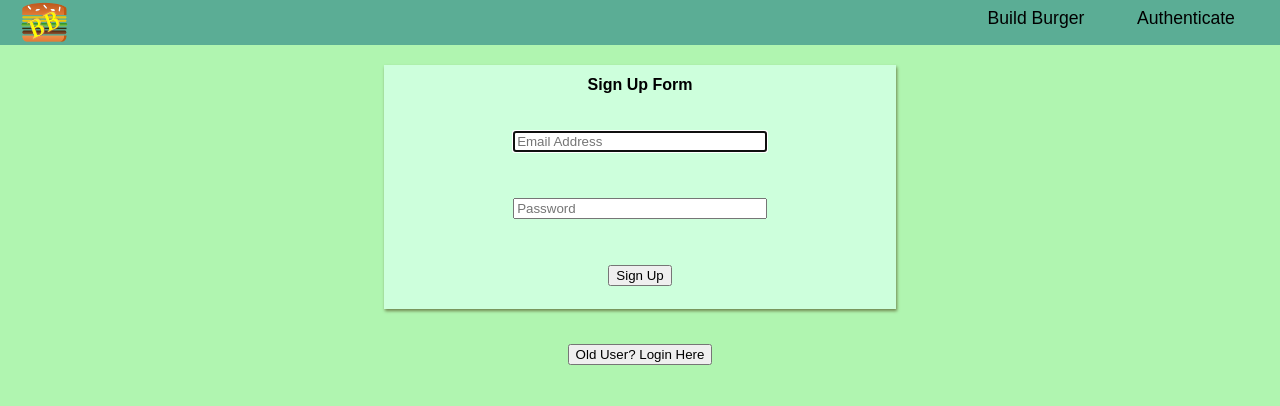
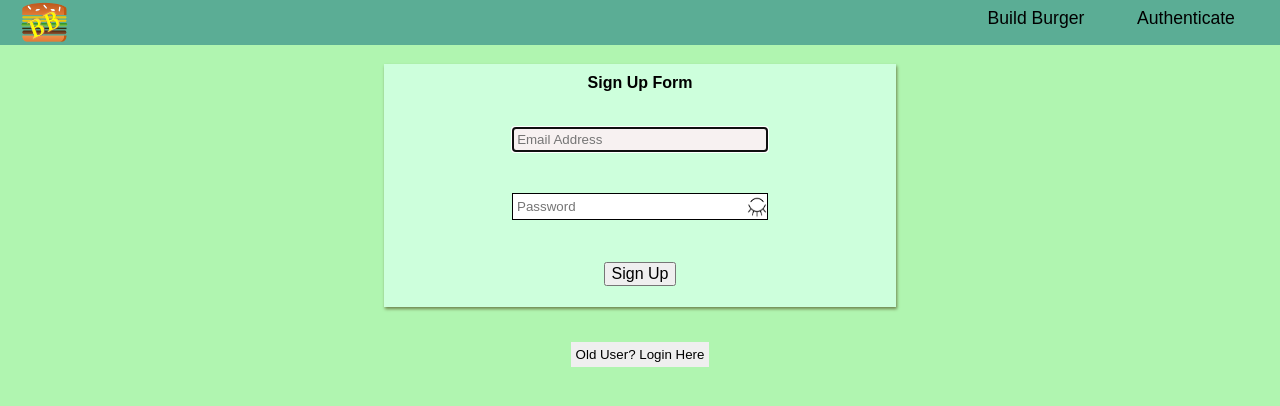
Before and after one commit to JaiSinghal02/Burger-App, a React (Create React App) app: page /auth in a window 1280 px wide. Shown: the top 406 px of the page. Built offline with nearby package versions, Linux system fonts and the light colour scheme; a web font is replaced by a local one.

Commit message:
Added UI Functionality to Authenticate Page

```diff
--- a/src/containers/Auth/Auth.css
+++ b/src/containers/Auth/Auth.css
@@ -33,9 +33,28 @@
 }
 .Auth-Form input{
     width:60%;
+    padding:4px;
+    border: 1.6px solid black;
+}
+.Auth-Form input:focus{
+    background-color: rgb(247, 241, 241);
+}
+.Auth-Form button{
+    font-size:16px;
+}
+.Auth-Form button:hover{
+    cursor:pointer;
 }
 .Auth-Form-Switch-Btn{
     margin-top: 35px;
+    padding:5px;
+    outline: none;
+    border:none;
+
+}
+.Auth-Form-Switch-Btn:hover{
+    cursor: pointer;
+    transform: scale(1.2);
 
 }
 
@@ -72,6 +91,38 @@
         transform: translateY(0);
     }
 }
+.Password-Block{
+    display: flex;
+    width:calc(62% + 2px);
+}
+.Toggle-Password-Img{
+    width: 22px;
+    height: 25px;
+    background-color: rgb(255, 255, 255);
+    border: 1.6px solid black;
+    border-left: none;
+}
+.Toggle-Password-Img:hover{
+    cursor: pointer;
+}
+
+.Toggle-Password-Img img{
+    width:100%;
+    height: 100%;
+}
+
+.Password-Block input{
+    width:95%;
+    border-right: none;
+    outline: none;
+}
+.Password-Block input:focus{
+    outline: none;
+    border:2px solid black;
+    border-right: none;
+    background-color: rgb(247, 241, 241);
+}
+
 
 @media only screen and (max-width:620px){
     .Auth-Form-Div{
@@ -80,4 +131,10 @@
     .Auth-Form input{
         width:75%;
     }
+    .Password-Block{
+        width:79%;
+    }
+    .Password-Block input{
+        width:100%
+    }
 }
--- a/src/containers/Auth/Auth.js
+++ b/src/containers/Auth/Auth.js
@@ -1,6 +1,8 @@
 import React , { Component } from 'react';
 import Spinner from '../../compnents/UI/Spinner/Spinner'
 import BackDrop from '../../compnents/UI/Backdrop/BackDrop'
+import openEye from '../../assets/images/open-eye.png'
+import closedEye from '../../assets/images/closed-eye.png'
 import axios from 'axios'
 import {connect} from 'react-redux';
 import * as actionTypes from '../../store/actions/action'
@@ -15,7 +17,8 @@ class Auth extends Component{
             showSpinner:false,
             showError:false,
             errorMessage:'',
-            successMessage:''
+            successMessage:'',
+            passwordType: 'password'
         }
     }
     redirect(){
@@ -72,6 +75,11 @@ class Auth extends Component{
         oldState['showError']=false;
         this.setState(oldState);
     }
+    togglePassword(){
+        let oldval=this.state.passwordType;
+        let newval=(oldval==='password')?'text':'password';
+        this.setState({passwordType:newval});
+    }
     render(){
         let errorBox=this.state.showError?<div className="Auth-Error">{this.state.errorMessage}</div>:null;
         let content=
@@ -91,7 +99,17 @@ class Auth extends Component{
                 <h4>{this.state.isSignUp?"Sign Up Form":"Sign In Form"}</h4>
                 <form className="Auth-Form" onSubmit={(e)=>this.submitForm(e)}>
                     <input type="email" placeholder="Email Address" onChange={(e)=> this.inputForm(e,"email")} required autoFocus></input>
-                    <input type="password" placeholder="Password" onChange={(e)=> this.inputForm(e,"password")} required minLength="6"></input>
+                    <div className="Password-Block">
+                    <input type={this.state.passwordType} placeholder="Password" onChange={(e)=> this.inputForm(e,"password")} required minLength="6"></input>
+                    <div className="Toggle-Password-Img">
+
+                        <img src={this.state.passwordType==='password'?closedEye:openEye}
+                        alt="Password-Toggler"
+                        onClick={this.togglePassword.bind(this)}
+                        title={this.state.passwordType==='password'?"View-Password":"Hide-Password"}>
+                        </img>
+                    </div>
+                    </div>
                     <button className="Auth-Form-Submit-Btn">{this.state.isSignUp?"Sign Up":"Sign in"}</button>
                 </form>
             </div>
```
Also changed, not shown: src/assets/images/closed-eye.png (added), src/assets/images/open-eye.png (added).
